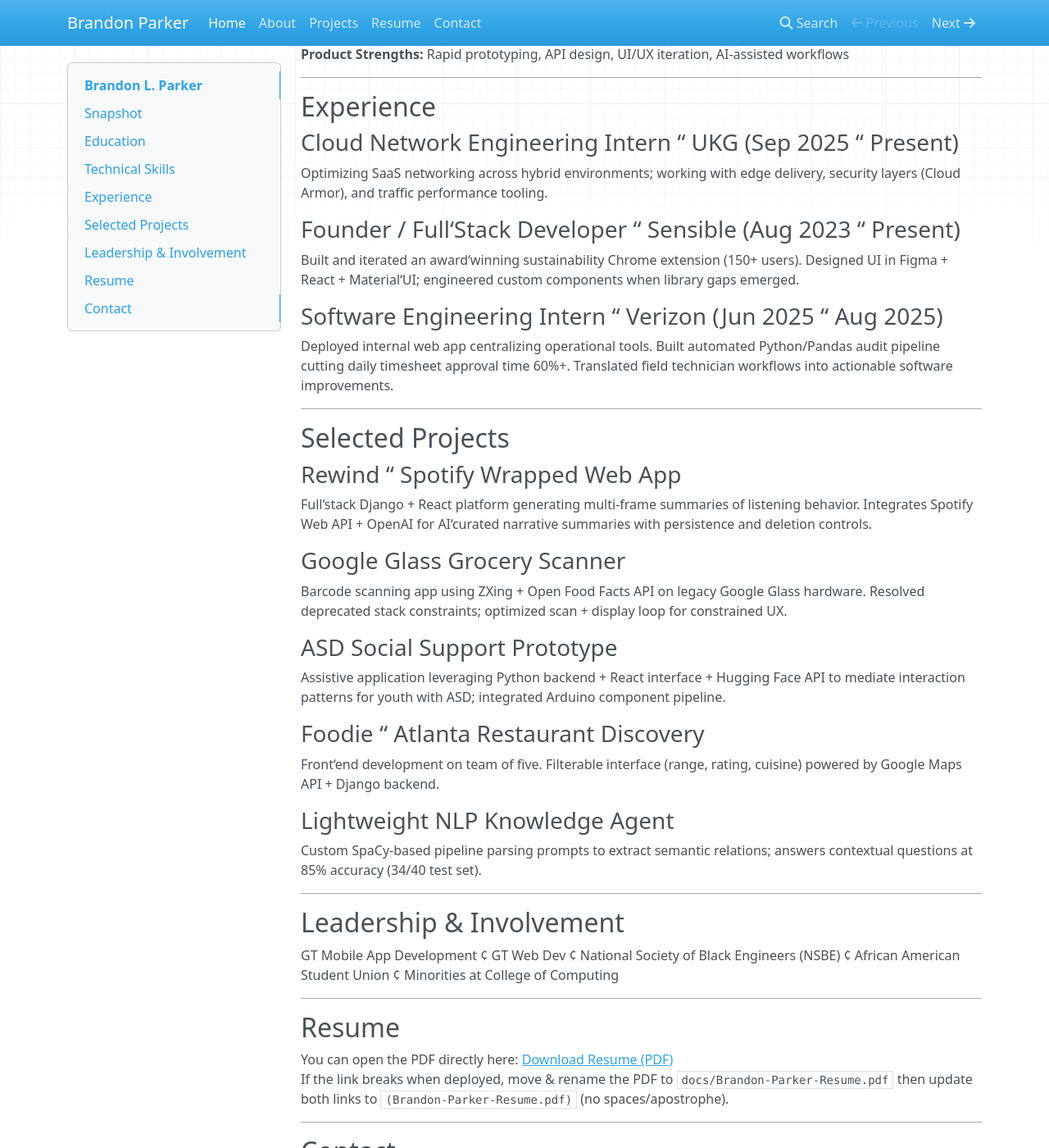
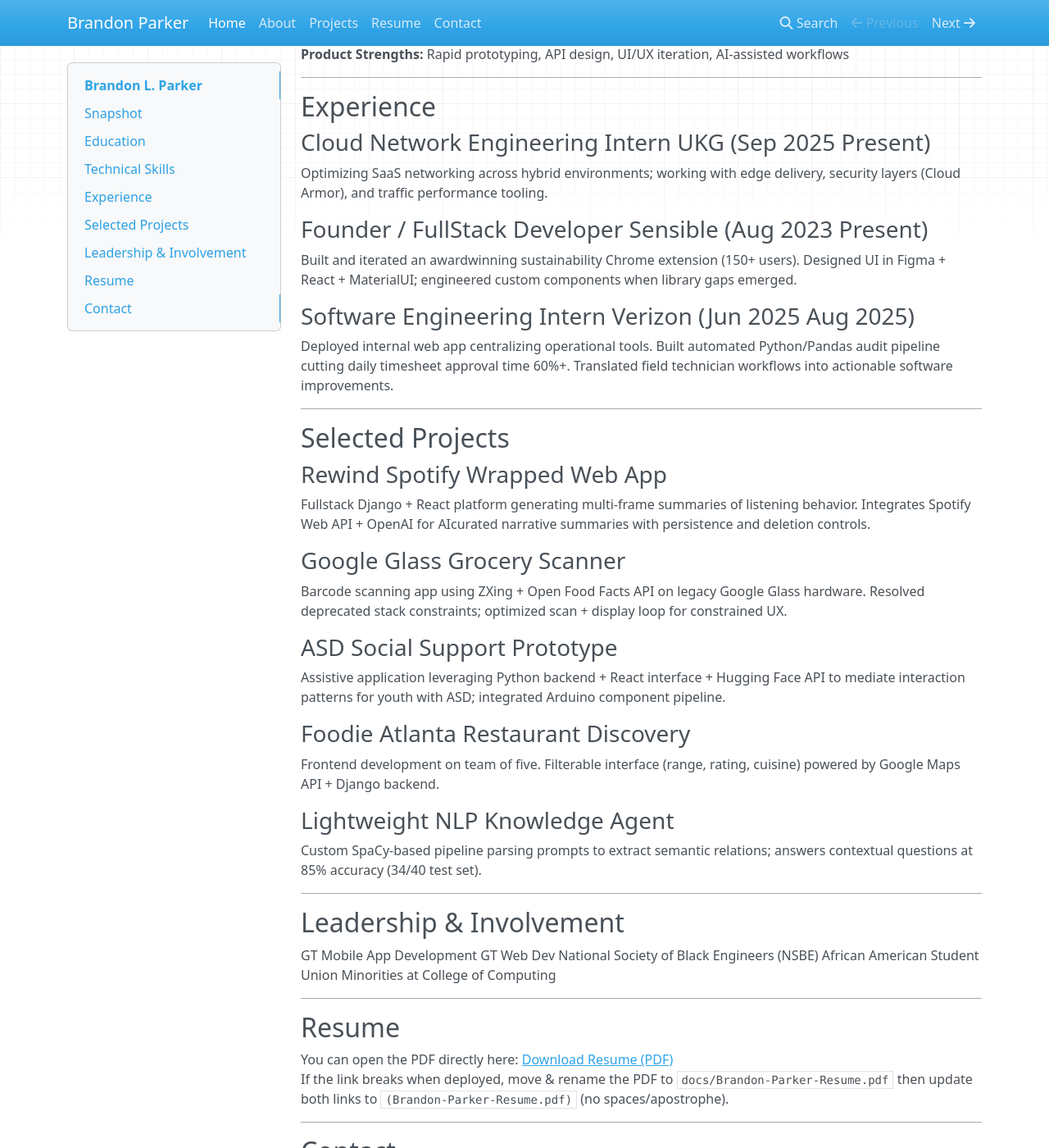
Before and after one commit to Brandonlp3/my-portfolio, an MkDocs documentation site: the page built from docs/index.md, in a window 1280 px wide and 1400 px high, scrolled down 1073 px. Shown: the whole window at 82% size. Built offline with MkDocs 1.6.1, drawn with Linux system fonts in a browser that asks for light colours; nearby versions of some CDN libraries; some of the changed text lies outside the part shown.

```diff
--- a/docs/index.md
+++ b/docs/index.md
@@ -15,7 +15,7 @@ hide:
 <!-- Fallback raw link (update username/repo if different) -->
 <small>Raw view (if above fails when deployed): <a href="https://raw.githubusercontent.com/brandonparker/my-portfolio/main/Brandon-Ps-Resume3.pdf" target="_blank">Download via GitHub</a></small>
 
-> I build practical, user-centered software across cloud networking, full‘stack platforms, and intelligent interfaces”leveraging AI/ML, human-computer interaction principles, and systems thinking to solve real-world problems.
+> I build practical, user-centered software across cloud networking, fullstack platforms, and intelligent interfaces leveraging AI/ML, human-computer interaction principles, and systems thinking to solve real-world problems.
 
 ---
 
@@ -32,8 +32,8 @@ hide:
 ---
 
 ## Education
-- **Georgia Institute of Technology** “ BS Computer Science (Artificial Intelligence & Human-Computer Interaction), GPA 3.85 (Aug 2022 “ Dec 2026)
-- **Georgia Institute of Technology** “ MS Computer Science (Machine Learning) (Aug 2026 “ May 2027)
+- **Georgia Institute of Technology**  BS Computer Science (Artificial Intelligence & Human-Computer Interaction), GPA 3.85 (Aug 2022  Dec 2026)
+- **Georgia Institute of Technology**  MS Computer Science (Machine Learning) (Aug 2026  May 2027)
 
 ---
 
@@ -46,20 +46,20 @@ hide:
 ---
 
 ## Experience
-### Cloud Network Engineering Intern “ UKG (Sep 2025 “ Present)
+### Cloud Network Engineering Intern  UKG (Sep 2025  Present)
 Optimizing SaaS networking across hybrid environments; working with edge delivery, security layers (Cloud Armor), and traffic performance tooling.
 
-### Founder / Full‘Stack Developer “ Sensible (Aug 2023 “ Present)
-Built and iterated an award‘winning sustainability Chrome extension (150+ users). Designed UI in Figma + React + Material‘UI; engineered custom components when library gaps emerged.
+### Founder / FullStack Developer  Sensible (Aug 2023  Present)
+Built and iterated an awardwinning sustainability Chrome extension (150+ users). Designed UI in Figma + React + MaterialUI; engineered custom components when library gaps emerged.
 
-### Software Engineering Intern “ Verizon (Jun 2025 “ Aug 2025)
+### Software Engineering Intern  Verizon (Jun 2025  Aug 2025)
 Deployed internal web app centralizing operational tools. Built automated Python/Pandas audit pipeline cutting daily timesheet approval time 60%+. Translated field technician workflows into actionable software improvements.
 
 ---
 
 ## Selected Projects
-### Rewind “ Spotify Wrapped Web App
-Full‘stack Django + React platform generating multi-frame summaries of listening behavior. Integrates Spotify Web API + OpenAI for AI‘curated narrative summaries with persistence and deletion controls.
+### Rewind  Spotify Wrapped Web App
+Fullstack Django + React platform generating multi-frame summaries of listening behavior. Integrates Spotify Web API + OpenAI for AIcurated narrative summaries with persistence and deletion controls.
 
 ### Google Glass Grocery Scanner
 Barcode scanning app using ZXing + Open Food Facts API on legacy Google Glass hardware. Resolved deprecated stack constraints; optimized scan + display loop for constrained UX.
@@ -67,8 +67,8 @@ Barcode scanning app using ZXing + Open Food Facts API on legacy Google Glass ha
 ### ASD Social Support Prototype
 Assistive application leveraging Python backend + React interface + Hugging Face API to mediate interaction patterns for youth with ASD; integrated Arduino component pipeline.
 
-### Foodie “ Atlanta Restaurant Discovery
-Front‘end development on team of five. Filterable interface (range, rating, cuisine) powered by Google Maps API + Django backend.
+### Foodie  Atlanta Restaurant Discovery
+Frontend development on team of five. Filterable interface (range, rating, cuisine) powered by Google Maps API + Django backend.
 
 ### Lightweight NLP Knowledge Agent
 Custom SpaCy-based pipeline parsing prompts to extract semantic relations; answers contextual questions at 85% accuracy (34/40 test set).
@@ -76,7 +76,7 @@ Custom SpaCy-based pipeline parsing prompts to extract semantic relations; answe
 ---
 
 ## Leadership & Involvement
-GT Mobile App Development ¢ GT Web Dev ¢ National Society of Black Engineers (NSBE) ¢ African American Student Union ¢ Minorities at College of Computing
+GT Mobile App Development  GT Web Dev  National Society of Black Engineers (NSBE)  African American Student Union  Minorities at College of Computing
 
 ---
 
```
Also changed, not shown: site/index.html, site/search/search_index.json, site/sitemap.xml, 1 other file.
